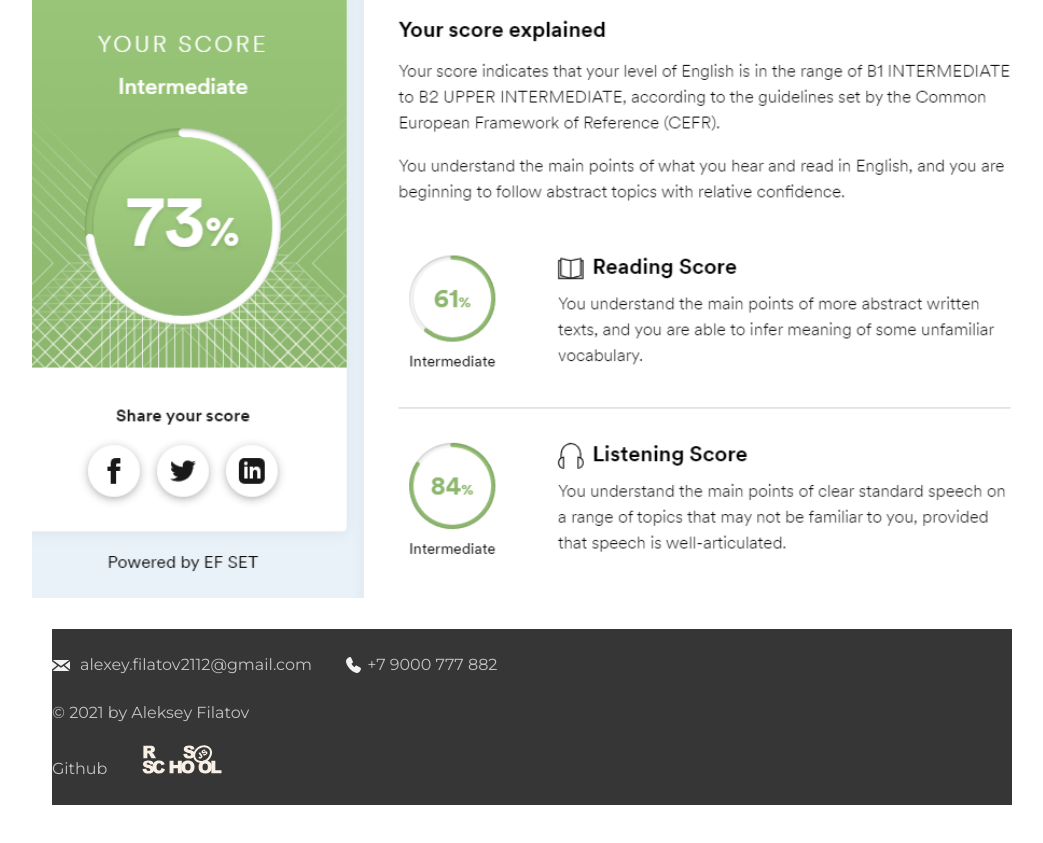
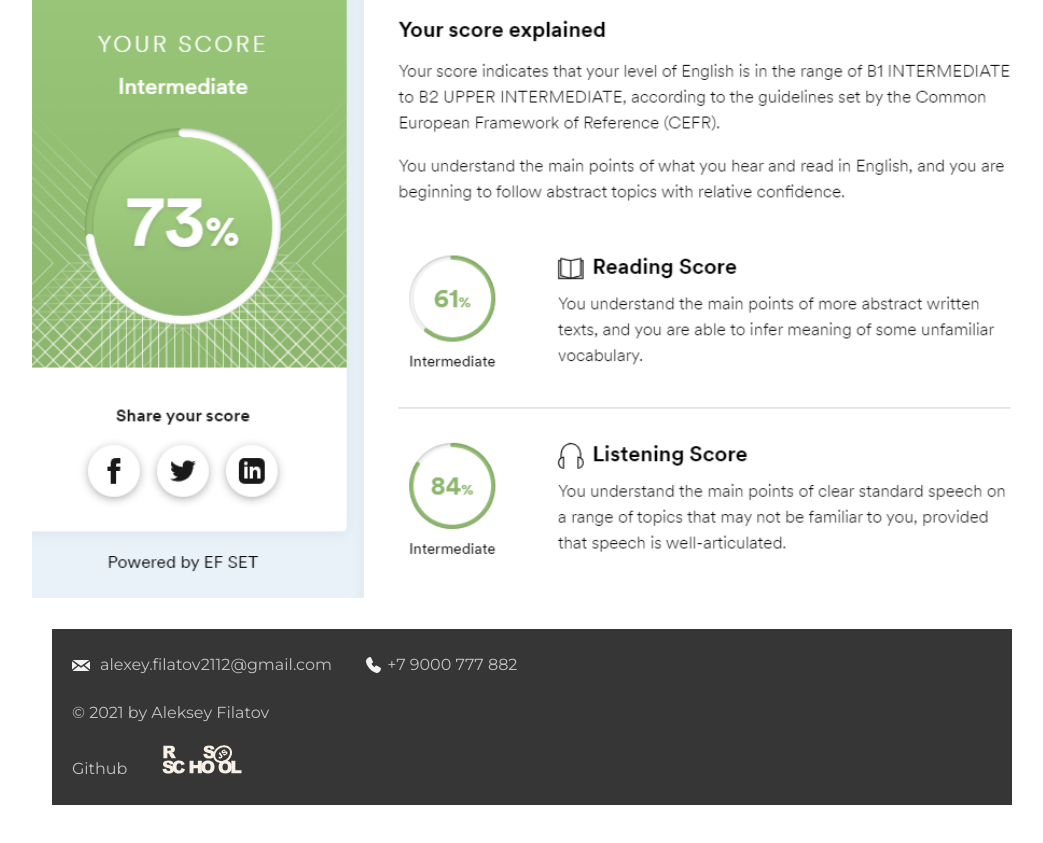
Before and after one commit to frankie989/rsschool-cv, a plain HTML site: page index.html in a window 1280 px wide. Shown: the part 2800-3643 px from the top of the page, without its empty margins (108-1151 px from the left). Drawn offline with Linux system fonts and the light colour scheme.

Commit message:
fix: css padding in footer

```diff
--- a/style.css
+++ b/style.css
@@ -106,7 +106,10 @@ body {
 	display: flex;
 	justify-content: space-between;
 	flex-wrap: wrap;
-	margin-left: 20;
+
+}
+.page-footer .container {
+	padding-left: 20px;
 }
 
 /* Подчеркивания и увеличение значков  */
```
